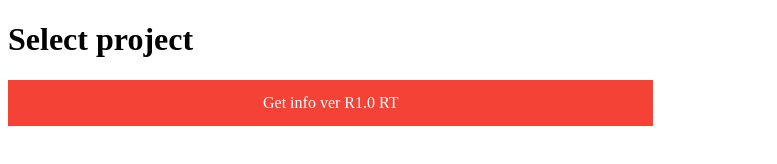
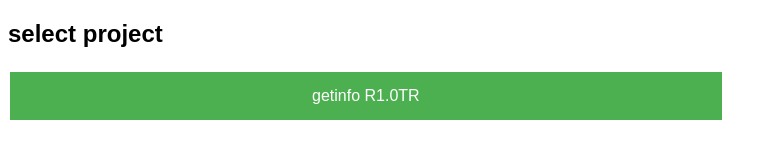
Before and after one commit to mkaroi/project-menu, a plain HTML site: page index.html in a window 1280 px wide. Shown: the whole page, without its empty margins (0-777 px from the left). Drawn offline with Linux system fonts and the light colour scheme.

Commit message:
Update index.html

```diff
--- a/index.html
+++ b/index.html
@@ -1,29 +1,29 @@
+
 <!DOCTYPE html>
 <html>
-
 <head>
-	<style>
-a:link, a:visited {
-  background-color: #f44336;
+<title>project menu</title>
+<style>
+.button {
+  font-family: Arial, Helvetica, sans-serif;
+  background-color: #4CAF50;
+  border: none;
   color: white;
-  padding: 14px 255px;
+  padding: 15px 302px;
   text-align: center;
   text-decoration: none;
   display: inline-block;
-}
-
-a:hover, a:active {
-  background-color: green;
+  font-size: 16px;
+  margin: 4px 2px;
+  cursor: pointer;
 }
 </style>
-  <title>Select project</title>
 </head>
+<body>
 
-<body>
-	<h1><strong>Select project</strong></h6>
-	<a href="https://mkaroi.github.io/get-info/" target="_blank">Get info ver R1.0 RT</a>
+<h2 style="font-family: Arial, Helvetica, sans-serif;">select project</h2>
 
-  <script src="script.js"></script>
+<a href="https://mkaroi.github.io/get-info/" class="button">getinfo R1.0TR</a>
+
 </body>
-
 </html>
```
